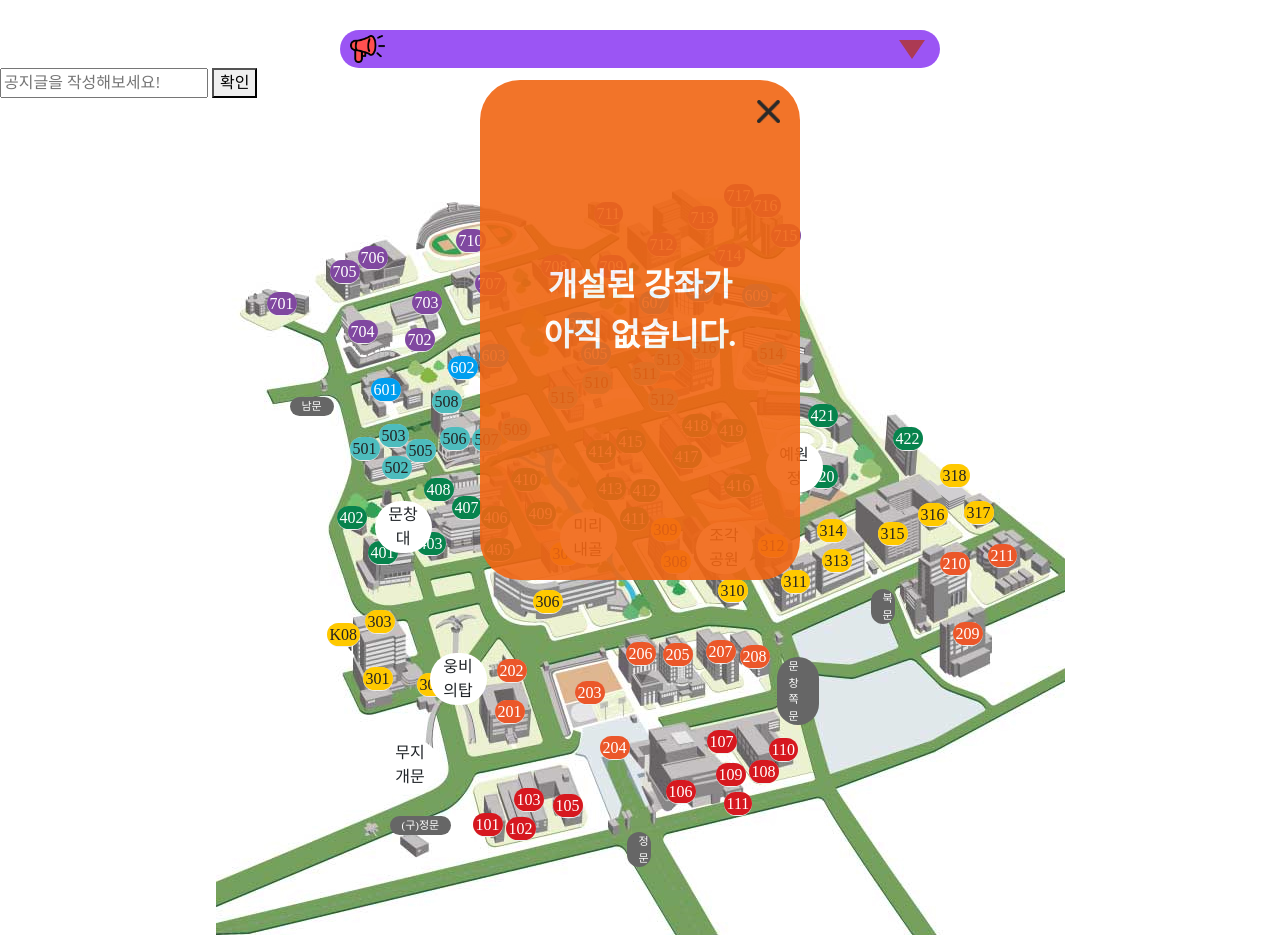
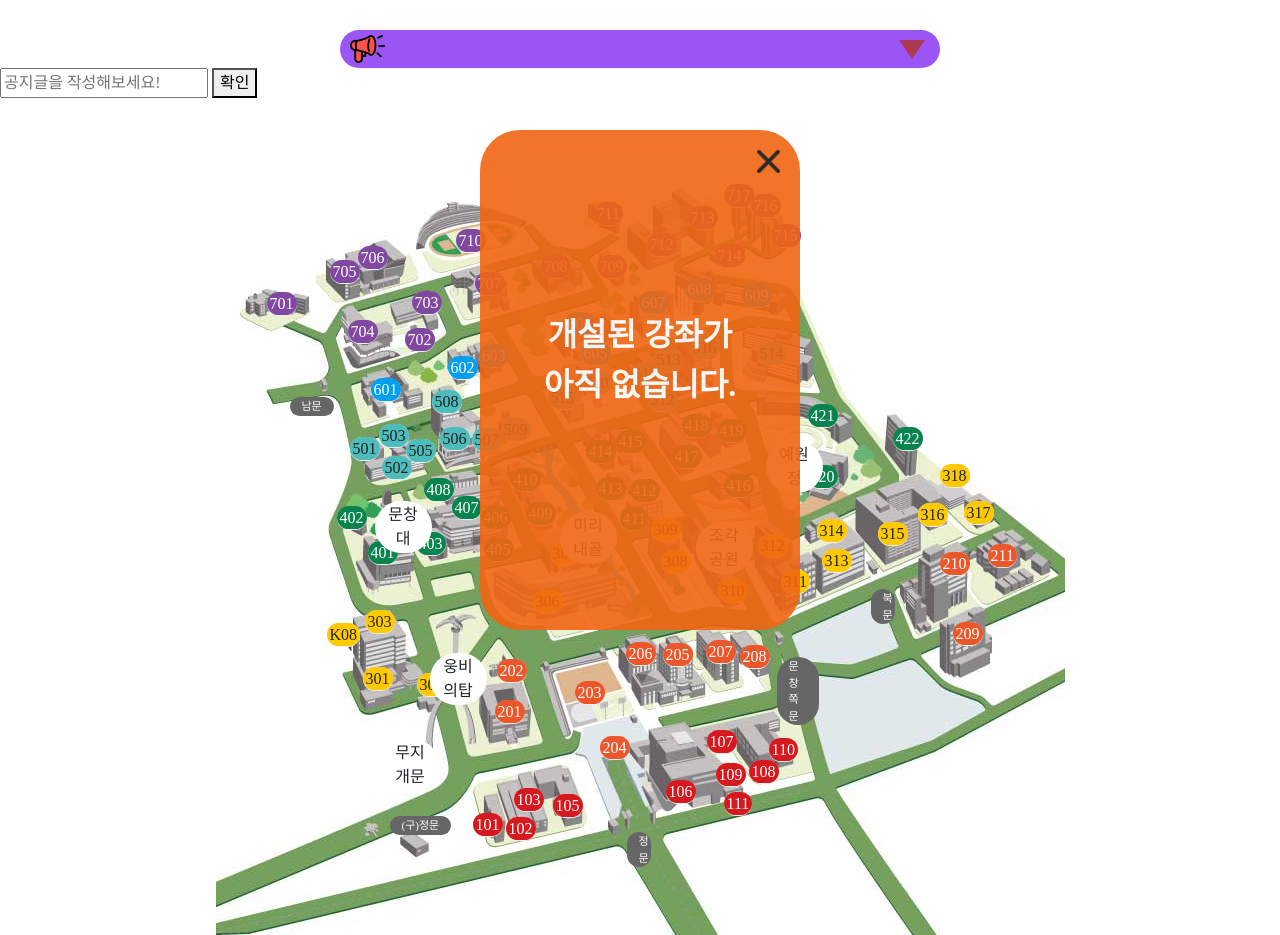
Before and after one commit to PnuLikelion8th/E-Moboo, a Django app: page /building/1 in a window 1280 px wide. Shown: the part 70-1005 px from the top of the page. Run offline with Django 3.2, Linux system fonts and the light colour scheme; data that the repository does not hold is empty; parts of the project's set-up code (start-up, migrations or seed data) failed here and were passed over; some web fonts are replaced.

Commit message:
[수정] CSS깨지는 부분 약간 수정 및 js Error안뜨게 조건문 추가

```diff
--- a/pnumap/map/static/css/base.css
+++ b/pnumap/map/static/css/base.css
@@ -133,7 +133,6 @@ nav{
         width : 25vw;
         left:0;
         top:0;
-        padding-left:50px;
         height: 100%;
         background: white;
         transform: matrix(1, 0, 0, 1, -400, 0);
--- a/pnumap/map/static/css/main.css
+++ b/pnumap/map/static/css/main.css
@@ -59,7 +59,7 @@
 	width: 150px;
 	height: 66px;
 	padding-top: 10px;
-	font-size: 0.8rem;
+	font-size: 0.6rem;
 	font-weight: 900;
 	color: white;
 	z-index: 99;
@@ -68,6 +68,7 @@
 	animation-iteration-count: 1;
 	animation-duration: 0.7s;
 	animation-name: blind_toggle;
+
 
 }
 	@keyframes blind_toggle {
@@ -277,10 +278,11 @@ button.pack410>.blind_active{
 	margin: auto;
     left: 0;
     right: 0;
-    top: 0;
+    top: 50%;
     bottom: 0;
 	width:320px;
 	height: 500px;
+	margin-top:-200px;
 	background-color: #f16512;
 	color:white;
 	border-radius: 40px;
@@ -399,3 +401,7 @@ button.pack410>.blind_active{
 .clear{
 	clear: both;
 }
+
+.speaker_hidden_section{
+	display: inline-block;
+}
--- a/pnumap/map/static/js/main.js
+++ b/pnumap/map/static/js/main.js
@@ -2,6 +2,9 @@
 const focus_here = document.getElementById('focus');
 focus_here.focus({preventScroll:false});
 
+const modal_hidden = () => {
+    const modal = document.querySelector('.building_info_section').style.display = "none";
+}
 //건물 별 효과
 const btn = document.getElementsByTagName('button');
 let pre_btn =""
@@ -38,10 +41,3 @@ for(let i=0; i < btn.length; i++){
     })
 
 }
-
-
-
-
-const modal_hidden = () => {
-    const modal = document.querySelector('.building_info_section').style.display="none";
-}
--- a/pnumap/map/static/js/score.js
+++ b/pnumap/map/static/js/score.js
@@ -1,9 +1,11 @@
+if (document.querySelector('.score_up')){
 
+    const score_up = document.querySelector('.score_up')
+    const score_down = document.querySelector('.score_down')
+    score_up.addEventListener('click', score, false);
+    score_down.addEventListener('click', score, false);
+}
 
-const score_up = document.querySelector('.score_up')
-const score_down = document.querySelector('.score_down')
-score_up.addEventListener('click', score, false);
-score_down.addEventListener('click', score, false);
 
 function score(e) {
     document.querySelector('#score_lec').value
```
